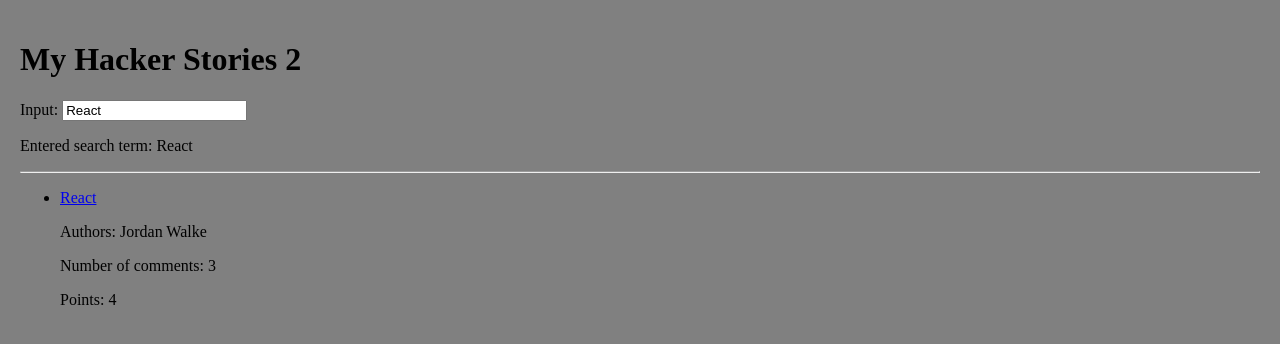
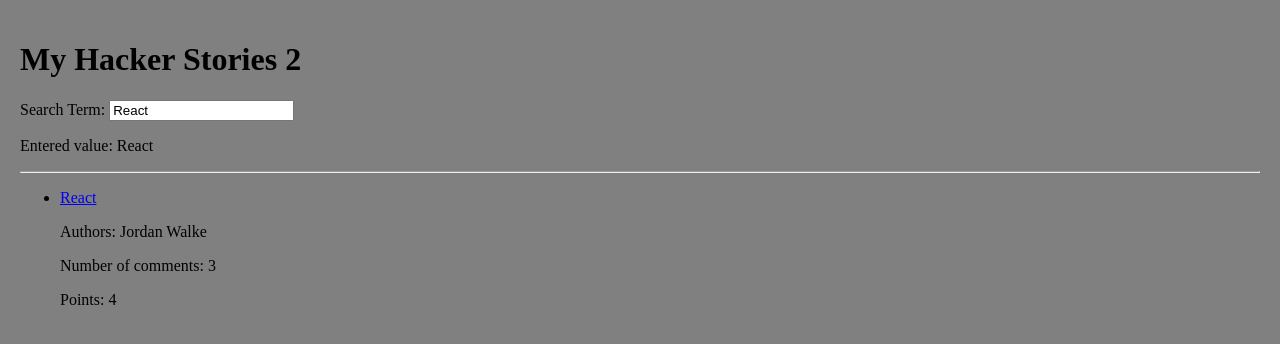
Before and after one commit to TomasNati/react, a React (Vite) app in the folder hacker-stories/: page / in a window 1280 px wide. Shown: the top 344 px of the page. Built offline with nearby package versions, Linux system fonts and the light colour scheme.

Commit message:
Pequeñas mejoras

```diff
--- a/hacker-stories/src/App.tsx
+++ b/hacker-stories/src/App.tsx
@@ -1,4 +1,4 @@
-import { useState, type ChangeEvent , type FocusEvent, useEffect, type Dispatch, type SetStateAction} from 'react'
+import { useState, type ChangeEvent , type FocusEvent, useEffect, type Dispatch, type SetStateAction, type HTMLInputTypeAttribute} from 'react'
 import './App.css'
 
 const searchKey = 'search';
@@ -54,27 +54,30 @@
   return list.map(({objectID, ...item}) => <ItemList key={objectID} {...item} /> )
 }
 
-interface SearchProps {
-  searchTerm: string;
-  onSearchTermChanged: (term: string) => void
+interface InputWithLabelProps {
+  value: string;
+  id: string;
+  label: string;
+  type?: HTMLInputTypeAttribute | undefined;
+  onValueChanged: (term: string) => void
 }
-const Search = ({ searchTerm, onSearchTermChanged } : SearchProps) => {
+const InputWithLabel = ({ id, value, label, type, onValueChanged } : InputWithLabelProps) => {
 
   const onChangeHandler = (event: ChangeEvent<HTMLInputElement>) => {
-    onSearchTermChanged(event.target.value)
+    onValueChanged(event.target.value)
   }
 
   const onBlurHandler = (event: FocusEvent<HTMLInputElement>) => {
     console.log(event)
   }
 
-  console.log('Search renders')
+  console.log('InputWithLabel renders')
 
   return (
     <>
-      <label htmlFor="sample">Input: </label>
-      <input type="text" id="sample" value={searchTerm} onChange={onChangeHandler} onBlur={onBlurHandler}/>
-      <p>Entered search term: {searchTerm}</p>
+      <label htmlFor={id}>{label}: </label>
+      <input type={type || 'text'} id={id} value={value} onChange={onChangeHandler} onBlur={onBlurHandler}/>
+      <p>Entered value: {value}</p>
     </>
   )
 }
@@ -112,7 +115,13 @@
   return (
     <div className="app-container">
       <h1>My Hacker Stories 2</h1>
-        <Search searchTerm={searchTerm} onSearchTermChanged={handleSearchTermChanged} />
+        <InputWithLabel
+            id="search-term"
+            value={searchTerm}
+            type='text'
+            label='Search Term'
+            onValueChanged={handleSearchTermChanged}
+        />
       <hr />
       <ul>
         <List list={filteredStories} />
```
